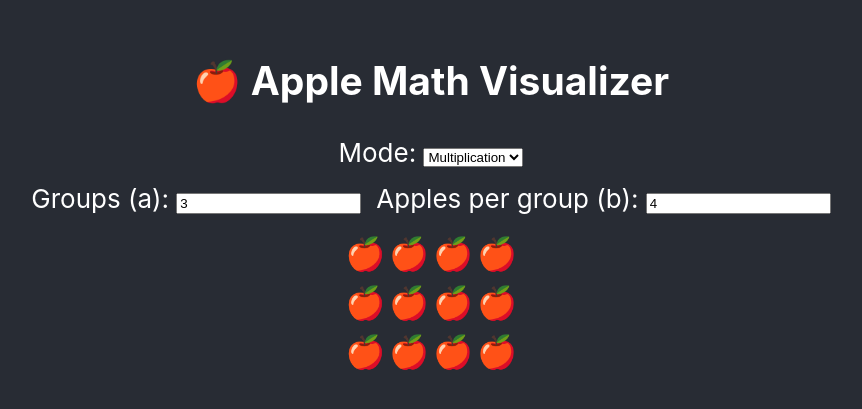
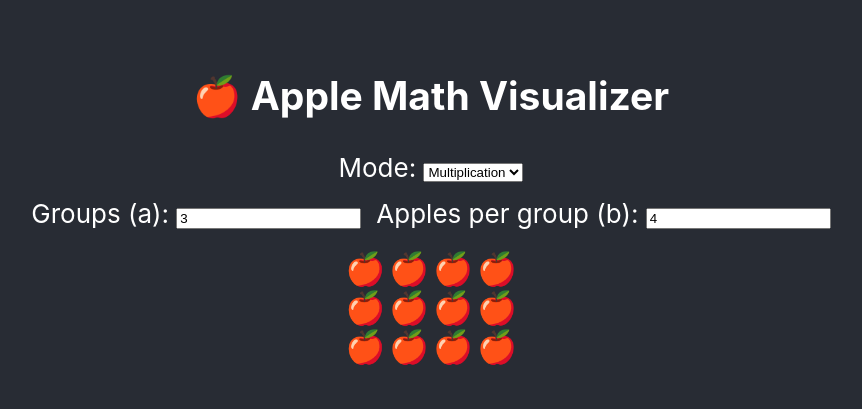
Before and after one commit to Rangel888/math-practice-app, a React (Create React App) app in the folder frontend/: page / in a window 1280 px wide. Shown: the part 197-606 px from the top of the page, without its empty margins (209-1071 px from the left). Built offline with nearby package versions, Linux system fonts and the light colour scheme.

Commit message:
Remove un-needed styling

```diff
--- a/frontend/src/AppleVisualizer.tsx
+++ b/frontend/src/AppleVisualizer.tsx
@@ -20,7 +20,7 @@ const AppleVisualizer: React.FC = () => {
           group.push(<Apple key={j} />);
         }
         groups.push(
-          <div key={i} style={{ marginBottom: "10px" }}>
+          <div key={i}>
             {group}
           </div>
         );
```
